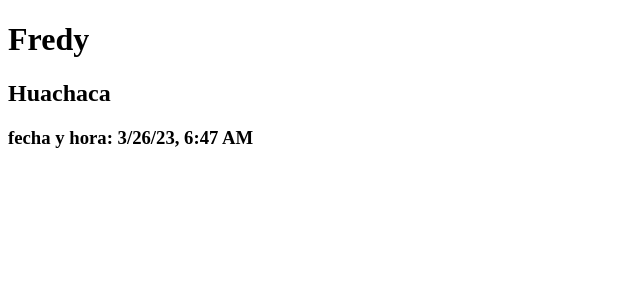
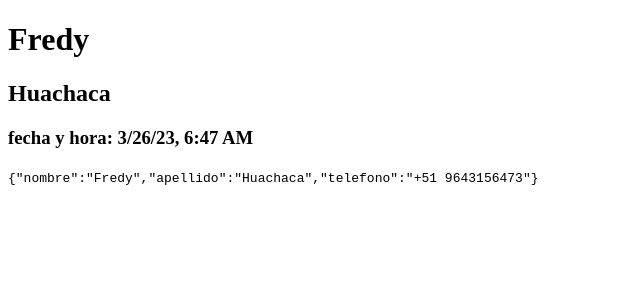
Before and after one commit to FredyHuachaca21/CounterAppReact, a React (Vite) app: page / in a window 1280 px wide. Shown: the top 300 px of the page, without its empty margins (0-640 px from the left). Built offline with nearby package versions, Linux system fonts and the light colour scheme.

Commit message:
Impresión de objeto en html

```diff
--- a/src/FirstApp.jsx
+++ b/src/FirstApp.jsx
@@ -1,3 +1,9 @@
+
+const cliente = {
+  nombre: 'Fredy',
+  apellido: 'Huachaca',
+  telefono: '+51 9643156473'
+}
 
 export const FirstApp = () => {
   const nombre = 'Fredy'
@@ -15,6 +21,9 @@ console.log(fechaYHora);
     <h1>{nombre}</h1>
     <h2>Huachaca</h2>
     <h3>fecha y hora: {fechaYHora}</h3>
+
+    <code>{JSON.stringify( cliente )}</code>
+
     </>
   )
 }
```
